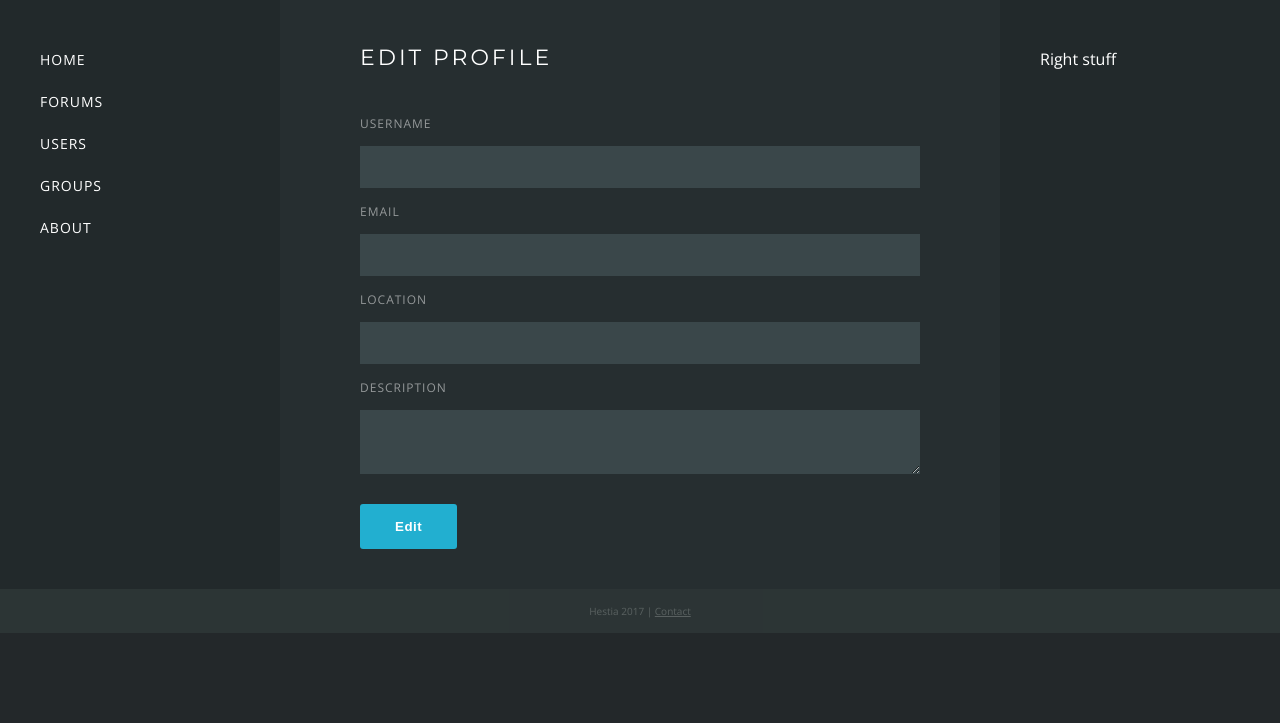
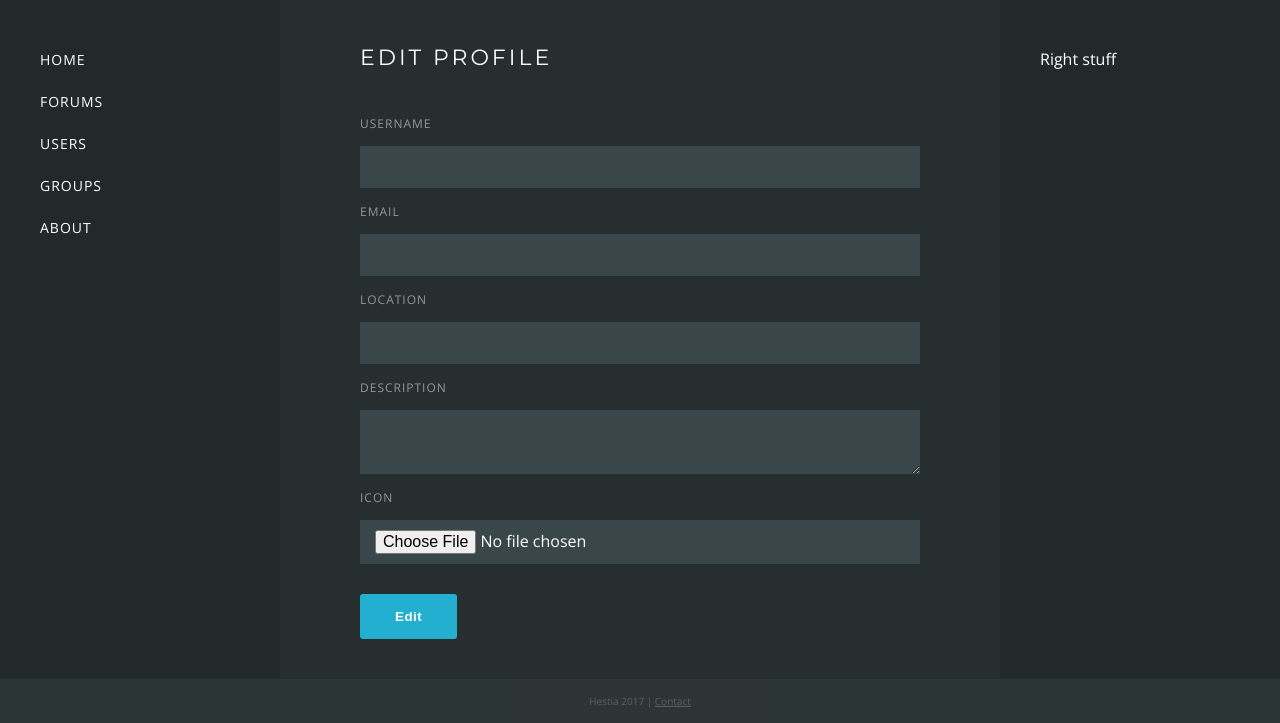
Before and after one commit to tomual/Hestia, a Django app: page /users/edit in a window 1280 px wide. Shown: the part 265-988 px from the top of the page. Before the commit the page ends 898 px from the top, so only its background shows below. Run offline with Django 3.2, Linux system fonts and the light colour scheme.

Commit message:
Uploader for user icons in form

```diff
--- /dev/null
+++ b/users/forms.py
@@ -0,0 +1,4 @@
+from django import forms
+
+class ImageUploader(forms.Form):
+    icon = forms.ImageField()
--- a/users/templates/users/edit.html
+++ b/users/templates/users/edit.html
@@ -1,7 +1,8 @@
 {% extends "base.html" %}
 
 {% block content %}
-
+{{ form.errors }}
+{{ form.non_field_errors }}
     <h1>{% block title %}Edit Profile{% endblock %}</h1>
     {% if messages %}
         {% for message in messages %}
@@ -10,7 +11,7 @@
             </div>
         {% endfor %}
     {% endif %}
-    <form method="POST">
+    <form method="POST" enctype="multipart/form-data">
         {% csrf_token %}
 
         <label>Username</label>
@@ -25,6 +26,9 @@
         <label>Description</label>
         <textarea name="description">{{ user.profile.description }}</textarea>
 
+        <label>Icon</label>
+        <input type="file" name="icon">
+
 <!--         <hr />
 
         <label>New Password</label>
--- a/users/views.py
+++ b/users/views.py
@@ -2,6 +2,8 @@ from django.shortcuts import render, redirect
 from django.contrib.auth import authenticate, login, logout
 from django.contrib.auth.models import Permission, User
 from django.contrib import messages
+from .forms import ImageUploader
+
 
 def index(request):
     users = User.objects.all()
@@ -52,8 +54,17 @@ def edit(request):
         user_edit.email = request.POST['email']
         user_edit.profile.location = request.POST['location']
         user_edit.profile.description = request.POST['description']
+
+        print(request.FILES.get('icon', False))
+
+        if request.FILES.get('icon', False):
+            form = ImageUploader(request.POST, request.FILES)
+            if form.is_valid():
+                user_edit.profile.icon = form.cleaned_data['icon']
+
         user_edit.profile.save()
         user_edit.save()
-        return render(request, 'users/edit.html')
+
+        return render(request, 'users/edit.html', {'form':form})
     else:
         return render(request, 'users/edit.html')
```
Also changed, not shown: db.sqlite3.
